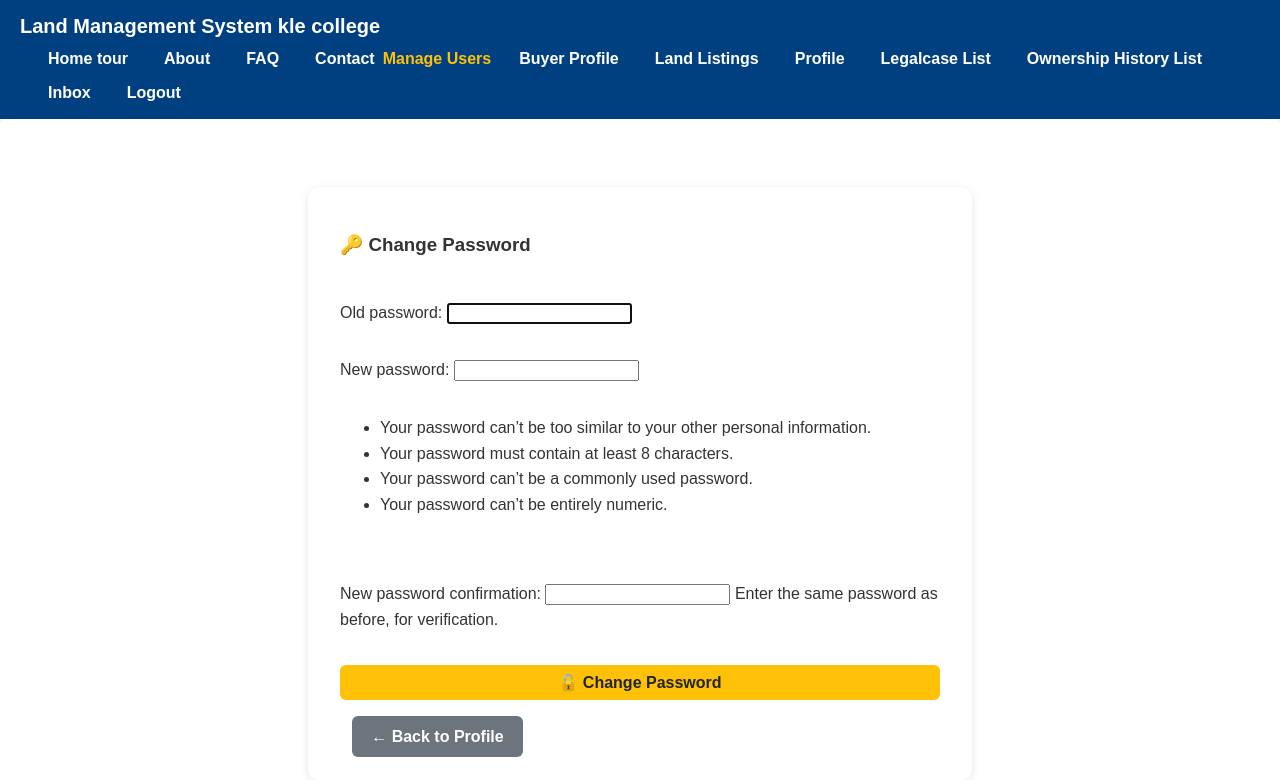
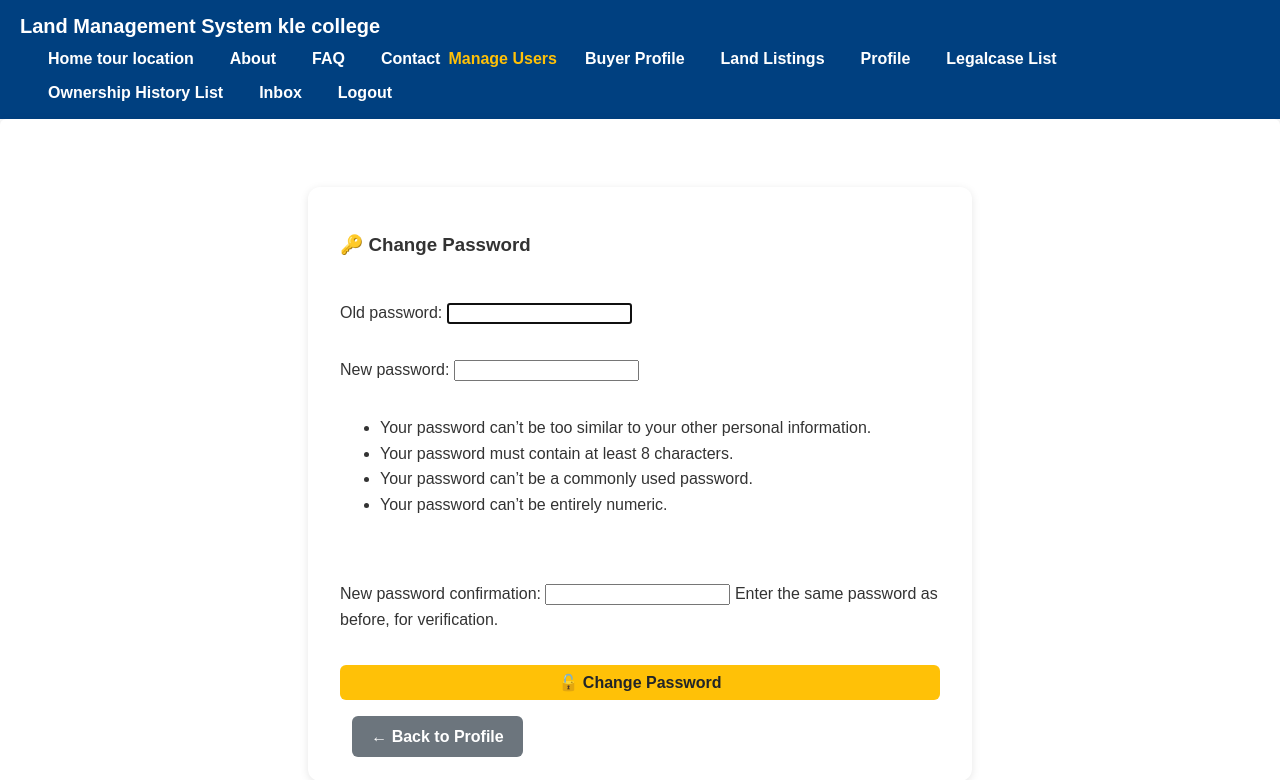
Before and after one commit to rohan98805/AWS_instance, a Django app: page /profile/change-password/ in a window 1280 px wide. Shown: the top 780 px of the page. Run offline with Django 5.2, Linux system fonts and the light colour scheme; a user stored in the database is signed in.

Commit message:
Update base.html

```diff
--- a/templates/base.html
+++ b/templates/base.html
@@ -306,7 +306,7 @@
             <a href="/" aria-label="LandSmart Home"> Land Management System kle college </a>
         </div>
         <ul class="navbar-nav">
-            <li class="nav-item"><a href="{% url 'home' %}" class="nav-link">Home tour </a></li>
+            <li class="nav-item"><a href="{% url 'home' %}" class="nav-link">Home tour location </a></li>
 
             <li class="nav-item"><button class="nav-button" data-target="about-section" aria-controls="about-section" aria-expanded="false">About</button></li>
             <li class="nav-item"><button class="nav-button" data-target="faq-section" aria-controls="faq-section" aria-expanded="false">FAQ</button></li>
```
